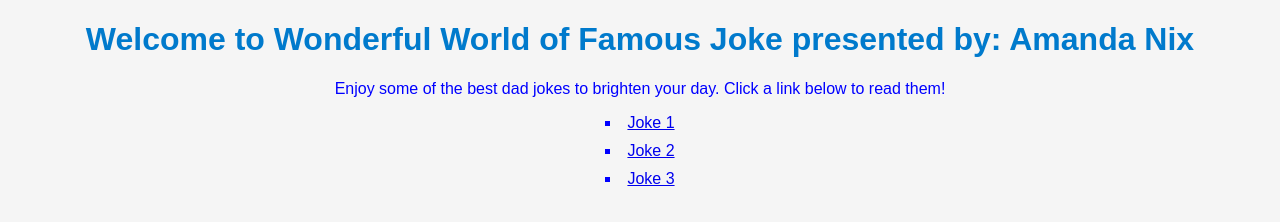
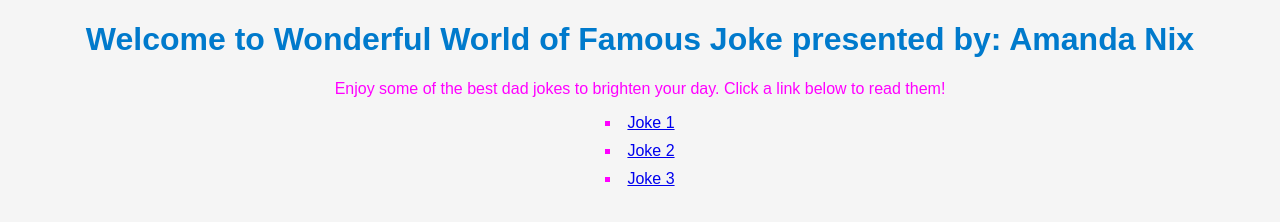
Before and after one commit to AcNix46/final-website, a plain HTML site: page index.html in a window 1280 px wide. Drawn offline with Linux system fonts and the light colour scheme.

Commit message:
changes to index per demo 2

```diff
--- a/index.html
+++ b/index.html
@@ -7,7 +7,7 @@
     <style>
         body {
             background-color: #f5f5f5;
-            color: blue
+            color: magenta
             ;
             font-family: Arial, sans-serif;
         }
```
